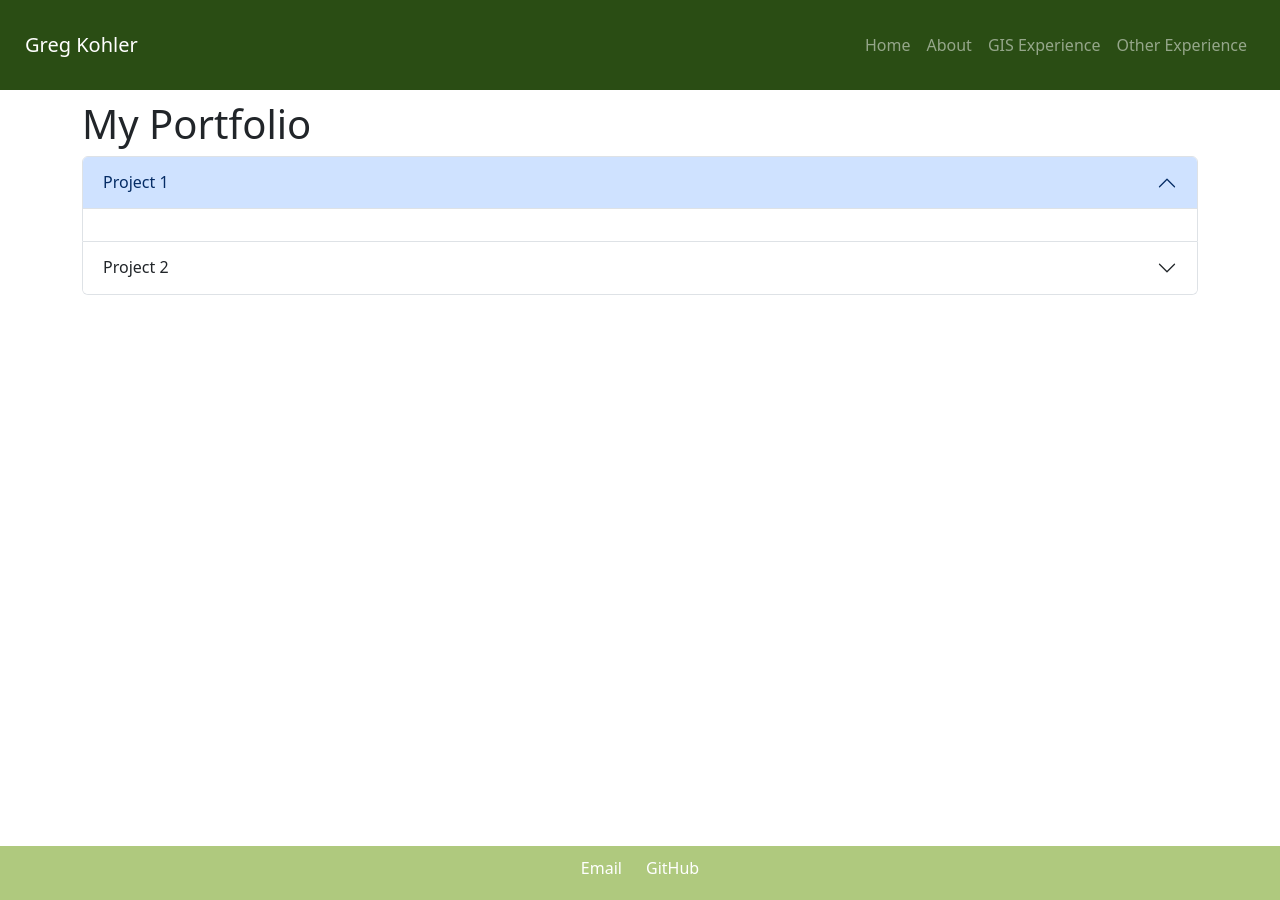
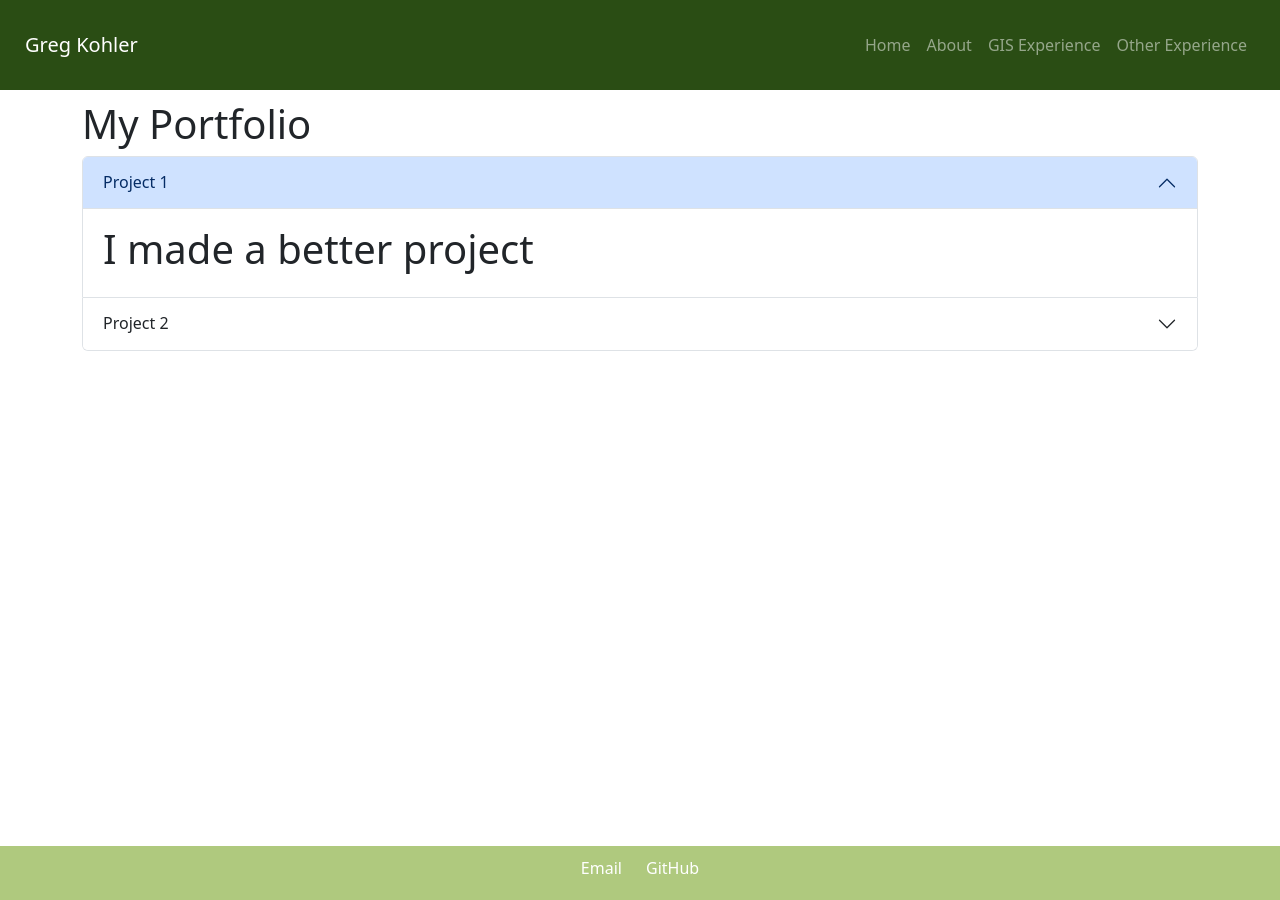
Before and after one commit to greg-kohler/myportfolio, a Jekyll site: the page built from gis.html, in a window 1280 px wide. Built offline with Jekyll 4.4.1, drawn with Linux system fonts in a browser that asks for light colours.

Commit message:
Update gis.html

```diff
--- a/gis.html
+++ b/gis.html
@@ -23,7 +23,7 @@ Title: GIS Experience - Greg Kohler
         </h2>
         <div id="collapseOne" class="accordion-collapse collapse show" aria-labelledby="headingOne" data-bs-parent="#projectAccordion">
           <div class="accordion-body">
-            <!-- Content for Project 1 goes here -->
+            <h1>I made a better project</h1>
           </div>
         </div>
       </div>
@@ -38,6 +38,7 @@ Title: GIS Experience - Greg Kohler
         <div id="collapseTwo" class="accordion-collapse collapse" aria-labelledby="headingTwo" data-bs-parent="#projectAccordion">
           <div class="accordion-body">
             <!-- Content for Project 2 goes here -->
+            <h1>I made a better project</h1>
           </div>
         </div>
       </div>
```
